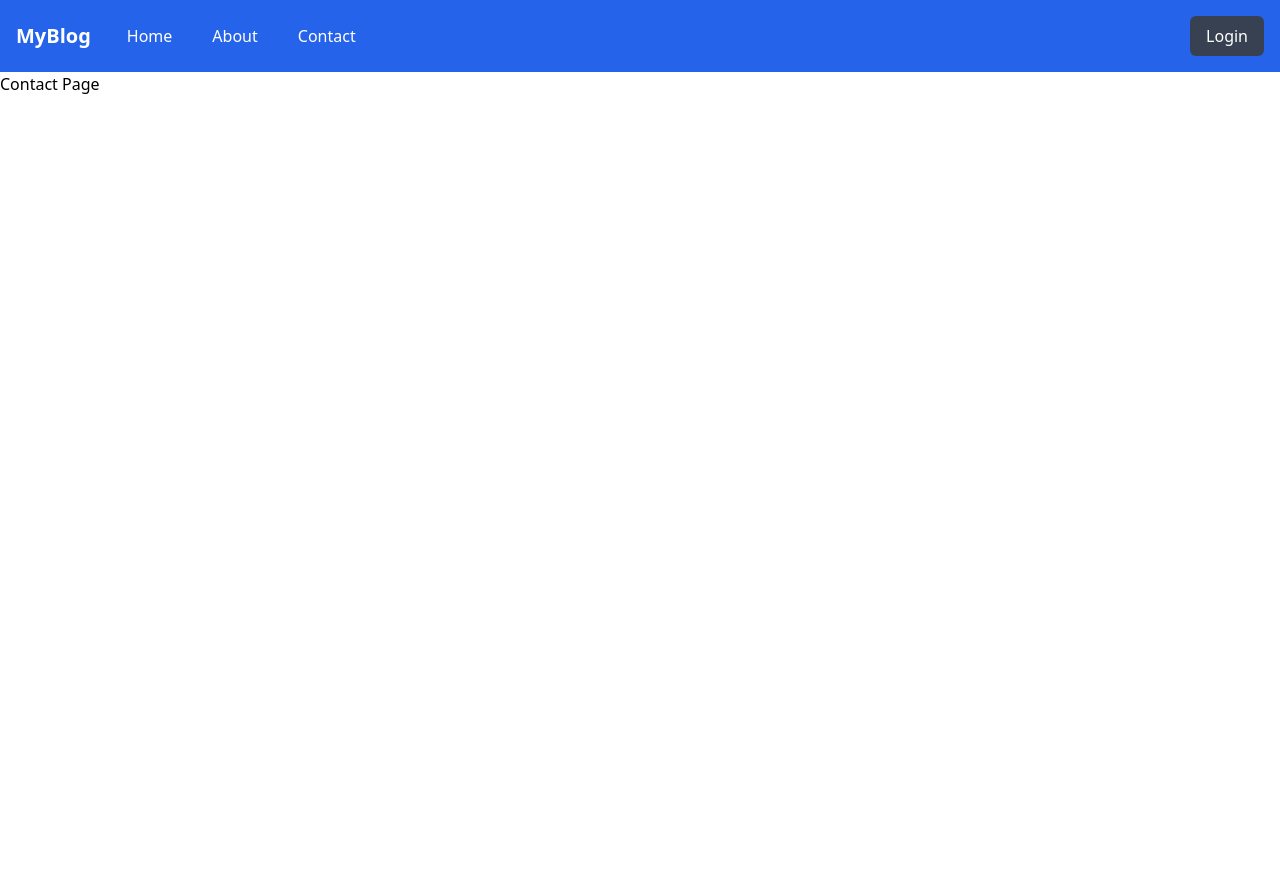
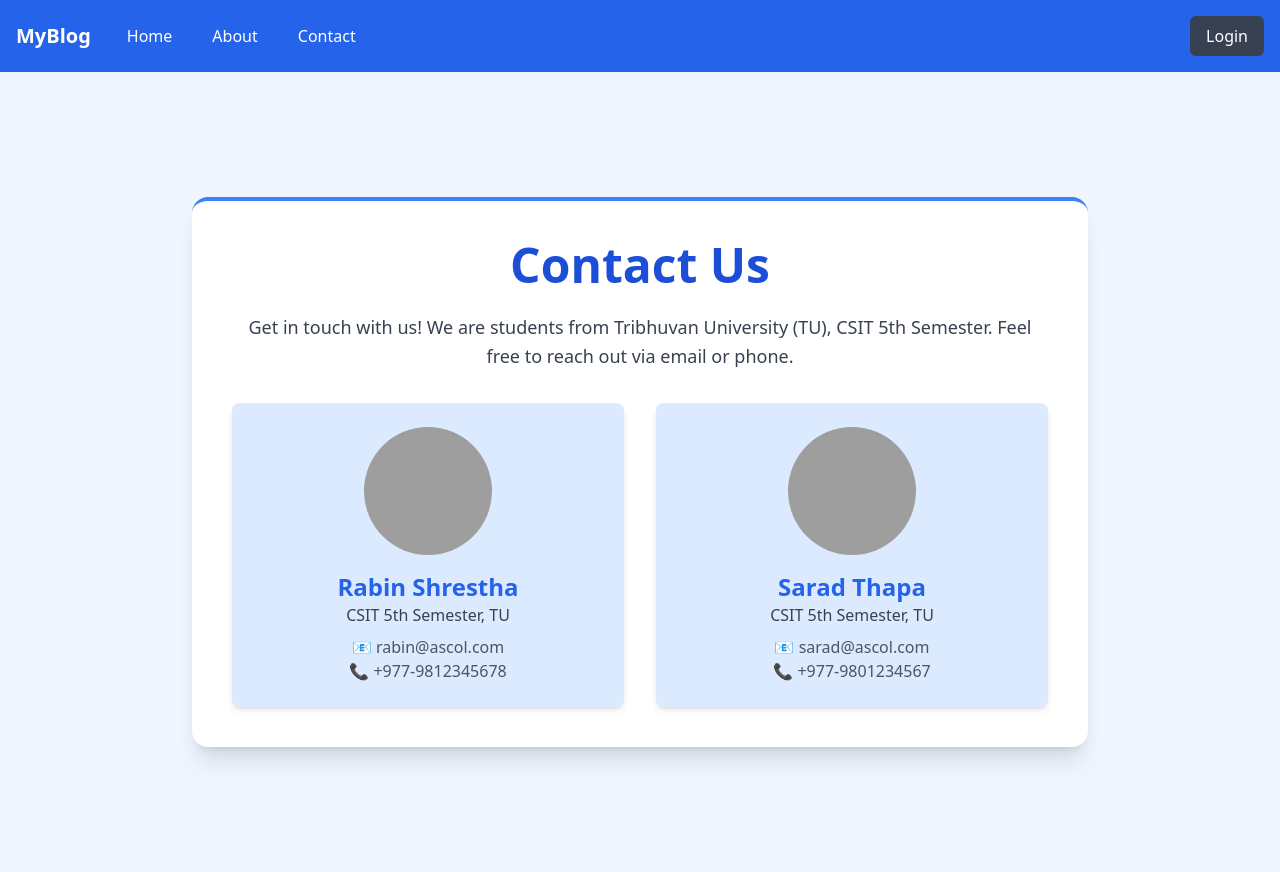
Before and after one commit to saradjung/BlogSite, a Django app: page /contact/ in a window 1280 px wide. Before the commit the page ends 94 px from the top, so only its background shows below. Run offline with Django 5.2, Linux system fonts and the light colour scheme; some libraries are stand-ins or nearby versions; grey boxes are pictures that could not be loaded.

Commit message:
Contact Page & Login Page UI Designed!

```diff
--- a/blog_project/blog/templates/base.html
+++ b/blog_project/blog/templates/base.html
@@ -14,7 +14,7 @@
             {{ message }}
         </p>
     {% endfor %}
-{% endif %}
+    {% endif %}
 
 <!-- templates/navbar.html -->
 <nav class="bg-blue-600 p-4">
--- a/blog_project/blog/templates/contact.html
+++ b/blog_project/blog/templates/contact.html
@@ -1,4 +1,31 @@
 {% extends 'base.html' %}
 {% block content %}
-<h1>Contact Page</h1>
+<div class="min-h-screen flex flex-col justify-center items-center bg-blue-50 p-6">
+    <div class="max-w-4xl bg-white shadow-xl rounded-2xl p-10 text-center border-t-4 border-blue-500">
+        <h1 class="text-5xl font-extrabold text-blue-700 mb-6">Contact Us</h1>
+        <p class="text-lg text-gray-700 leading-relaxed mb-8">
+            Get in touch with us! We are students from Tribhuvan University (TU), CSIT 5th Semester.
+            Feel free to reach out via email or phone.
+        </p>
+
+        <div class="grid grid-cols-1 md:grid-cols-2 gap-8">
+            <div class="bg-blue-100 p-6 rounded-lg shadow-md text-center">
+                <img src="https://images.pexels.com/photos/11167639/pexels-photo-11167639.jpeg" alt="Rabin Shrestha" class="w-32 h-32 mx-auto rounded-full mb-4">
+                <h2 class="text-2xl font-semibold text-blue-600">Rabin Shrestha</h2>
+                <p class="text-gray-700">CSIT 5th Semester, TU</p>
+                <p class="text-gray-600 mt-2">📧 rabin@ascol.com</p>
+                <p class="text-gray-600">📞 +977-9812345678</p>
+            </div>
+
+            <div class="bg-blue-100 p-6 rounded-lg shadow-md text-center">
+                <img src="https://images.pexels.com/photos/6764727/pexels-photo-6764727.jpeg" alt="Sarad Thapa" class="w-32 h-32 mx-auto rounded-full mb-4">
+                <h2 class="text-2xl font-semibold text-blue-600">Sarad Thapa</h2>
+                <p class="text-gray-700">CSIT 5th Semester, TU</p>
+                <p class="text-gray-600 mt-2">📧 sarad@ascol.com</p>
+                <p class="text-gray-600">📞 +977-9801234567</p>
+            </div>
+        </div>
+    </div>
+</div>
+
 {% endblock %}
```
Also changed, not shown: blog_project/blog/templates/login.html (added, +33 -0 lines), blog_project/db.sqlite3.
